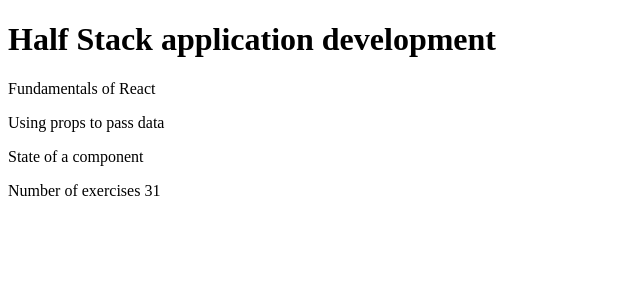
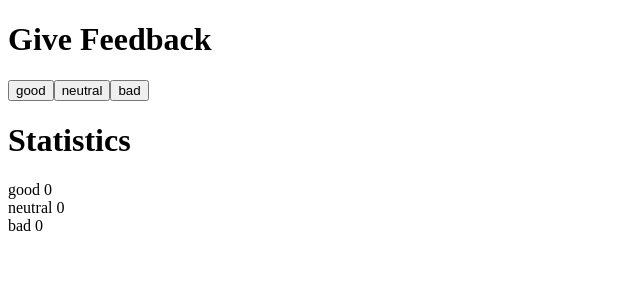
Before and after one commit to andrew1st/my_fullstackopen, a React (Create React App) app in the folder part1 - course_info/: page / in a window 1280 px wide. Shown: the top 300 px of the page, without its empty margins (0-640 px from the left). Built offline with nearby package versions, Linux system fonts and the light colour scheme.

Commit message:
finish ex 1.6

```diff
--- a/part1 - course_info/src/App.js
+++ b/part1 - course_info/src/App.js
@@ -1,64 +1,30 @@
-const Part = (props) => {
-  console.log(props)
-  return (
-      <p>
-        {props.part}
-      </p>
-  )
-}
+import { useState } from 'react'
 
-const Header = (props) => {
-  console.log(props)
-  return (
-    <h1>{props.course}</h1>
-  )
-}
+const Display = props => <div>{props.text} {props.value}</div>
 
-const Content = (props) => {
-  console.log(props)
+const Button = (props) => (
+  <button onClick={props.handleClick}>
+    {props.text}
+  </button>
+)
+
+
+const App = () => {
+  // save clicks of each button to its own state
+  const [good, setGood] = useState(0)
+  const [neutral, setNeutral] = useState(0)
+  const [bad, setBad] = useState(0)
 
   return (
     <div>
-      <Part part={props.parts[0].name}/>
-      <Part part={props.parts[1].name}/>
-      <Part part={props.parts[2].name}/>
-    </div>
-  )
-}
-
-const Total = (props) => {
-  console.log(props)
-  return (
-    <div>
-      <p>Number of exercises {props.parts[0].exercises + props.parts[1].exercises + props.parts[2].exercises}</p>
-    </div>
-  )
-}
-
-const App = () => {
-  const course = {
-    name: 'Half Stack application development',
-    parts: [
-      {
-        name: 'Fundamentals of React',
-        exercises: 10
-      },
-      {
-        name: 'Using props to pass data',
-        exercises: 7
-      },
-      {
-        name: 'State of a component',
-        exercises: 14
-      }
-    ]
-  }
-
-  return (
-    <div>
-      <Header course={course['name']} />
-      <Content parts={course['parts']} />
-      <Total parts={course['parts']} />
+      <h1>Give Feedback</h1>
+      <Button handleClick={() => setGood(good + 1)} text="good"/>
+      <Button handleClick={() => setNeutral(neutral + 1)} text="neutral"/>
+      <Button handleClick={() => setBad(bad + 1)} text="bad"/>
+      <h1>Statistics</h1>
+      <Display text="good" value={good} />
+      <Display text="neutral" value={neutral} />
+      <Display text="bad" value={bad}/>
     </div>
   )
 }
```
Also changed, not shown: part1 - course_info/src/index.js (line endings or trailing spaces).
